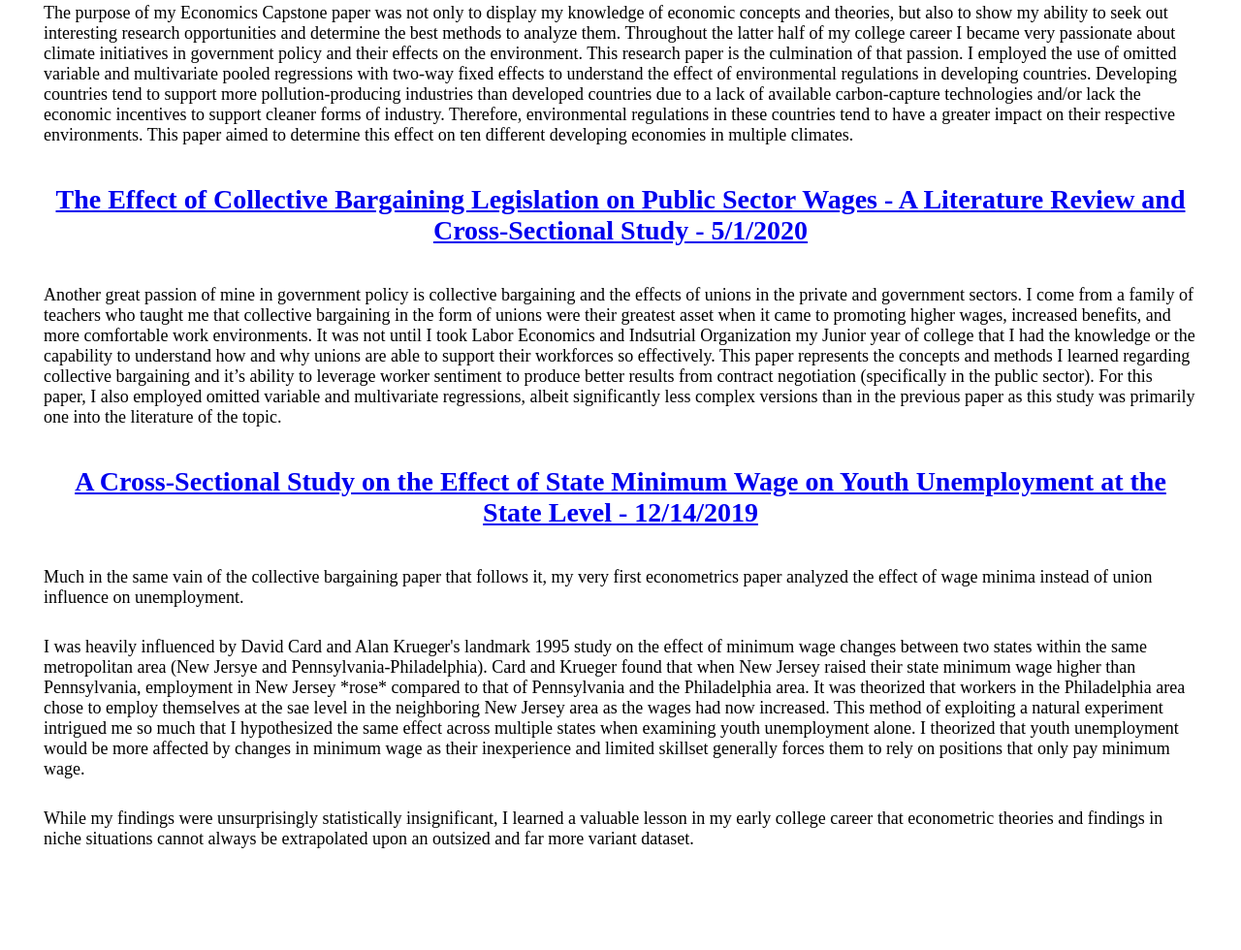
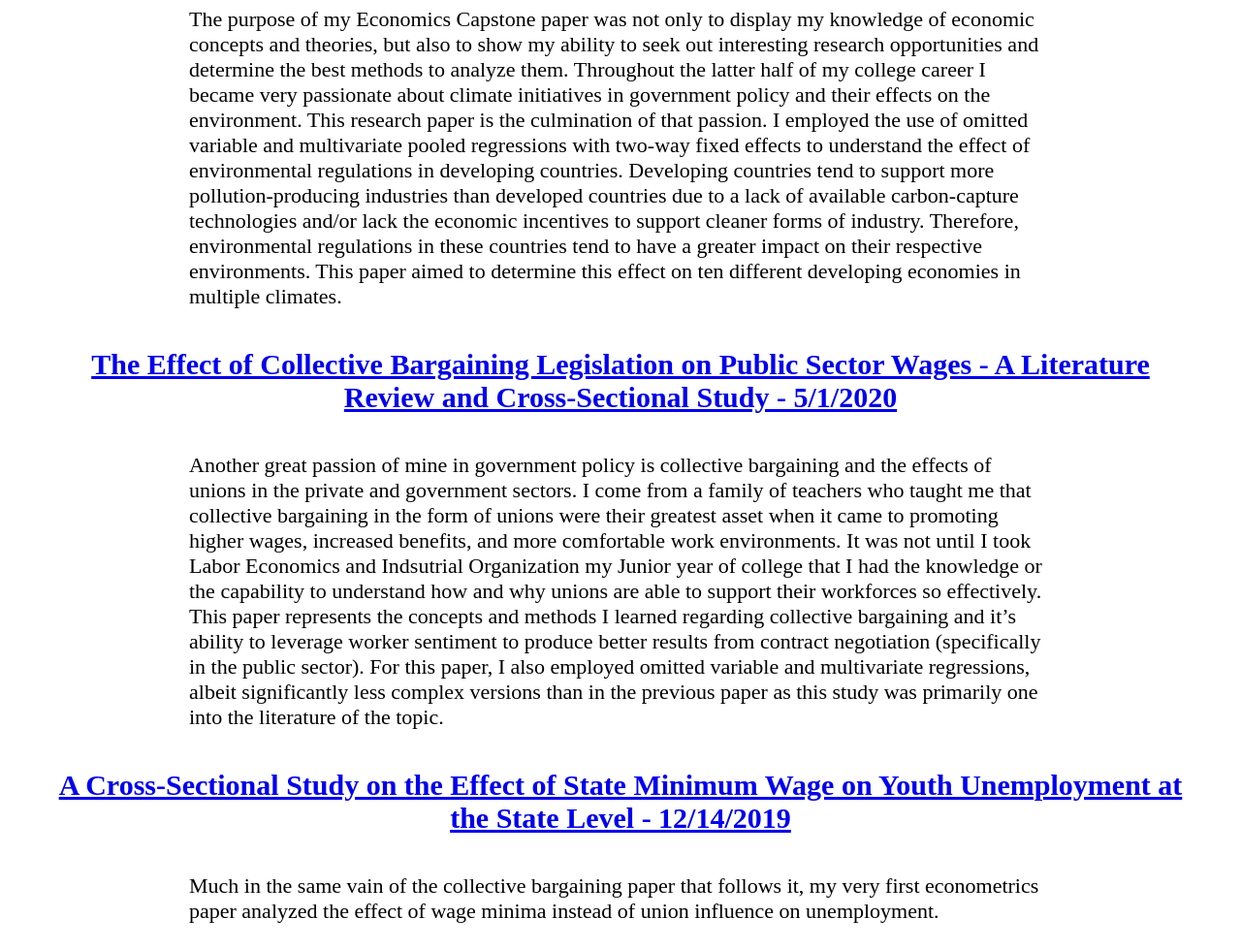
Before and after one commit to GatthewMola/GatthewMola.github.io, a plain HTML site: page RPapers.html in a window 1280 px wide. Shown: the part 396-1376 px from the top of the page at 97% size. Before the commit the page ends 1302 px from the top, so only its background shows below. Drawn offline with Linux system fonts and the light colour scheme.

Commit message:
More format updating.

```diff
--- a/RPapers.html
+++ b/RPapers.html
@@ -9,7 +9,7 @@
     </script>
     <style>
         h1 {font-size: 40px; text-align: left; text-decoration: underline;}
-        h2 {font-size: 28px; margin: 40px; text-align: center;}
+        h2 {font-size: 30px; margin: 40px; text-align: center;}
     </style>
     </script>
 
@@ -34,7 +34,7 @@
     <div>
             <h2 id="Capston-Subtitle"><a href="https://github.com/GatthewMola/Seminar-Research-Paper.git">The
             Effect of the Stringency of Environmental Regulations on Greenhouse Gas Emissions in Developing Countries - 4/12/2021</a></h2>
-                <p style="font-size: 18px; margin: 30px; text-align: left;">The purpose of my Economics Capstone paper was not only to display my
+                <p style="font-size: 22px; margin: 30px; text-align: left; padding-left: 150px; padding-right: 150px">The purpose of my Economics Capstone paper was not only to display my
                 knowledge of economic concepts and theories, but also to show my ability
                 to seek out interesting research opportunities and determine the best
                 methods to analyze them. Throughout the latter half of my college career
@@ -54,7 +54,7 @@
     <div>
             <h2 id="Labor-Subtitle"><a href="https://github.com/GatthewMola/Labor-Econ-Research-Paper.git">
             The Effect of Collective Bargaining Legislation on Public Sector Wages - A Literature Review and Cross-Sectional Study - 5/1/2020</a></h2>
-            <p style="font-size: 18px; margin: 30px; text-align: left;">Another great passion of mine in government policy is collective
+            <p style="font-size: 22px; margin: 30px; text-align: left; padding-left: 150px; padding-right: 150px">Another great passion of mine in government policy is collective
             bargaining and the effects of unions in the private and government
             sectors. I come from a family of teachers who taught me that collective
             bargaining in the form of unions were their greatest asset when it came
@@ -73,10 +73,10 @@
     <div>
             <h2 id="Wage-Subtitle"><a href="https://github.com/GatthewMola/Econometrics-Research-Paper.git">
             A Cross-Sectional Study on the Effect of State Minimum Wage on Youth Unemployment at the State Level - 12/14/2019</a></h2>
-            <p style="font-size: 18px; margin: 30px; text-align: left;">Much in the same vain of the collective bargaining paper that follows it,
+            <p style="font-size: 22px; margin: 30px; text-align: left; padding-left: 150px; padding-right: 150px">Much in the same vain of the collective bargaining paper that follows it,
             my very first econometrics paper analyzed the effect of wage minima instead of union influence on unemployment.
             </p>
-            <p style="font-size: 18px; margin: 30px; text-align: left;">I was heavily influenced by David Card and Alan Krueger's landmark 1995
+            <p style="font-size: 22px; margin: 30px; text-align: left; padding-left: 150px; padding-right: 150px">I was heavily influenced by David Card and Alan Krueger's landmark 1995
             study on the effect of minimum wage changes between two states within the same metropolitan
             area (New Jersye and Pennsylvania-Philadelphia). Card and Krueger found that
             when New Jersey raised their state minimum wage higher than Pennsylvania,
@@ -88,7 +88,7 @@
             I theorized that youth unemployment would be more affected by changes in minimum
             wage as their inexperience and limited skillset generally forces them to rely on
             positions that only pay minimum wage.</p>
-            <p style="font-size: 18px; margin: 30px; text-align: left;">While my findings were unsurprisingly statistically insignificant, I learned a
+            <p style="font-size: 22px; margin: 30px; text-align: left; padding-left: 150px; padding-right: 150px">While my findings were unsurprisingly statistically insignificant, I learned a
             valuable lesson in my early college career that econometric theories and findings in
             niche situations cannot always be extrapolated upon an outsized and far more variant dataset.
             </p>
```
Also changed, not shown: PostGress.html (+3 -5 lines), PythonApps.html (+4 -7 lines).
